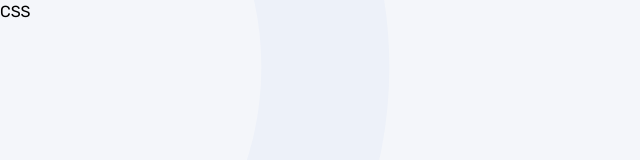
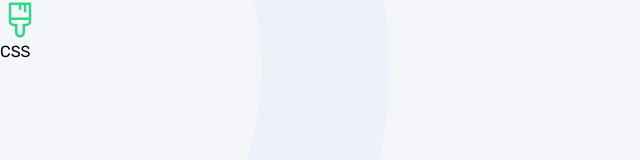
Before and after one commit to Joao0330/quiz-app-frontendmentor, a React (Vite) app: page /css in a window 1280 px wide. Shown: the top 160 px of the page, without its empty margins (0-640 px from the left). Built offline with nearby package versions, Linux system fonts and the light colour scheme.

Commit message:
Started working on the QuestionPage, refactored the quizOptions array to work for both welcome and question pages

```diff
--- a/src/components/ThemeBtn.tsx
+++ b/src/components/ThemeBtn.tsx
@@ -5,7 +5,7 @@ import moonIconDark from '../assets/images/icon-moon-dark.svg';
 import { useState } from 'react';
 
 export const ThemeBtn = () => {
-	const [theme, setTheme] = useState<'light' | 'dark'>('light');
+	const [theme, setTheme] = useState<'light' | 'dark'>(document.documentElement.getAttribute('data-theme') === 'dark' ? 'dark' : 'light');
 
 	const toggleTheme = () => {
 		const newTheme = theme === 'light' ? 'dark' : 'light';
--- a/src/data/index.ts
+++ b/src/data/index.ts
@@ -1,26 +1,33 @@
-export const quizOptions = [
-	{
+import htmlIcon from '../assets/images/icon-html.svg';
+import cssIcon from '../assets/images/icon-css.svg';
+import jsIcon from '../assets/images/icon-js.svg';
+import accessibilityIcon from '../assets/images/icon-accessibility.svg';
+
+export const quizzes = {
+	HTML: {
 		url: '/html',
-		title: 'HTML',
-		alt: 'html icon image',
+		icon: htmlIcon,
+		alt: 'HTML icon',
 		bgColor: 'bg-orange-50',
 	},
-	{
+	CSS: {
 		url: '/css',
-		title: 'CSS',
-		alt: 'CSS icon image',
+		icon: cssIcon,
+		alt: 'CSS icon',
 		bgColor: 'bg-green-100',
 	},
-	{
+	JavaScript: {
 		url: '/javascript',
-		title: 'Javascript',
-		alt: 'javascript icon image',
+		icon: jsIcon,
+		alt: 'JavaScript icon',
 		bgColor: 'bg-blue-50',
 	},
-	{
+	Accessibility: {
 		url: '/accessibility',
-		title: 'Accessibility',
-		alt: 'accessibility icon image',
+		icon: accessibilityIcon,
+		alt: 'Accessibility icon',
 		bgColor: 'bg-purple-100',
 	},
-];
+} as const;
+
+export type QuizCategory = keyof typeof quizzes;
--- /dev/null
+++ b/src/pages/QuestionPage.tsx
@@ -0,0 +1,23 @@
+import { quizzes, type QuizCategory } from '@/data';
+
+interface QuestionPageProps {
+	category: QuizCategory;
+}
+
+export const QuestionPage = ({ category }: QuestionPageProps) => {
+	const quiz = quizzes[category];
+
+	return (
+		<section className='min-h-screen'>
+			<header>
+				<div>
+					<span>
+						<img src={quiz.icon} alt={quiz.alt} />
+					</span>
+
+					<h1>{category}</h1>
+				</div>
+			</header>
+		</section>
+	);
+};
--- a/src/pages/Welcome.tsx
+++ b/src/pages/Welcome.tsx
@@ -1,14 +1,8 @@
 import { Link } from 'react-router';
-import htmlIcon from '../assets/images/icon-html.svg';
-import cssIcon from '../assets/images/icon-css.svg';
-import jsIcon from '../assets/images/icon-js.svg';
-import accessibilityIcon from '../assets/images/icon-accessibility.svg';
-import { quizOptions } from '@/data';
+import { quizzes } from '@/data';
 import { ThemeBtn } from '@/components/ThemeBtn';
 
 export const Welcome = () => {
-	const quizIcons = [htmlIcon, cssIcon, jsIcon, accessibilityIcon];
-
 	return (
 		<section className='min-h-screen pb-51.75 px-6 md:px-16 md:pb-56.25 xl:pb-68 xl:pr-35.75 xl:pl-35'>
 			<header className='flex justify-end py-4 md:py-13.5 xl:py-0 xl:pt-24.25 xl:pb-24.75'>
@@ -25,16 +19,17 @@ export const Welcome = () => {
 
 				<nav className='xl:w-1/2'>
 					<ul className='flex flex-col gap-4 md:gap-6 xl:gap-4'>
-						{quizOptions.map((option, index) => (
-							<li key={index}>
+						{Object.entries(quizzes).map(([category, quiz]) => (
+							<li key={category}>
 								<Link
-									to={option.url}
-									className='flex items-center gap-4 p-4 bg-white rounded-xl boxShadowLight dark:boxShadowDark dark:bg-blue-850 md:gap-8 xl:transition-transform xl:hover:duration-300 xl:hover:scale-105 '
+									to={quiz.url}
+									className='flex items-center gap-4 p-4 bg-white rounded-xl boxShadowLight dark:boxShadowDark dark:bg-blue-850 md:gap-8 xl:transition-transform xl:hover:duration-300 xl:hover:scale-105'
 								>
-									<span className={`${option.bgColor} h-10 w-10 p-[0.357rem] rounded-md`}>
-										<img src={quizIcons[index]} alt='html icon image' />
+									<span className={`${quiz.bgColor} h-10 w-10 p-[0.357rem] rounded-md`}>
+										<img src={quiz.icon} alt={quiz.alt} />
 									</span>
-									<strong className='text-preset4-mobile text-blue-900 dark:text-white md:text-preset4'>{option.title}</strong>
+
+									<strong className='text-preset4-mobile text-blue-900 dark:text-white md:text-preset4'>{category}</strong>
 								</Link>
 							</li>
 						))}
```
Also changed, not shown: src/router.tsx (+5 -4 lines).
